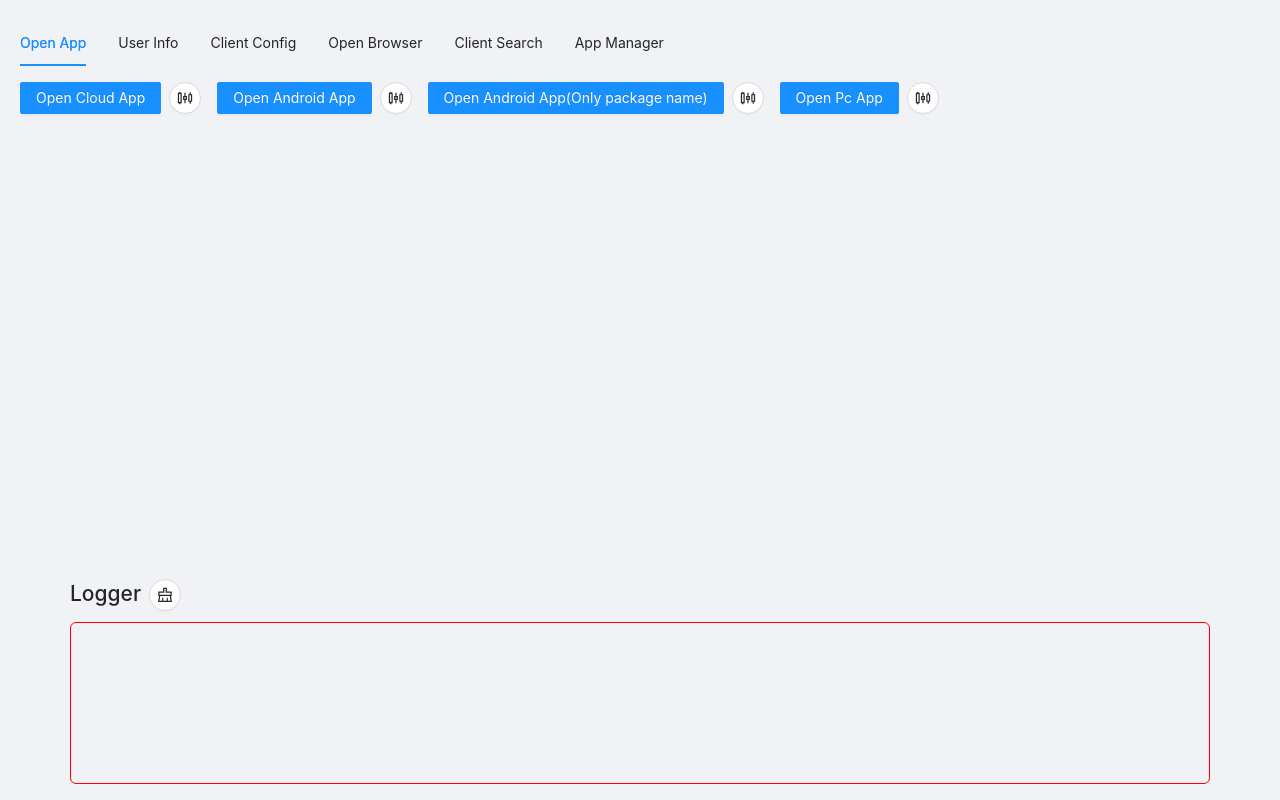
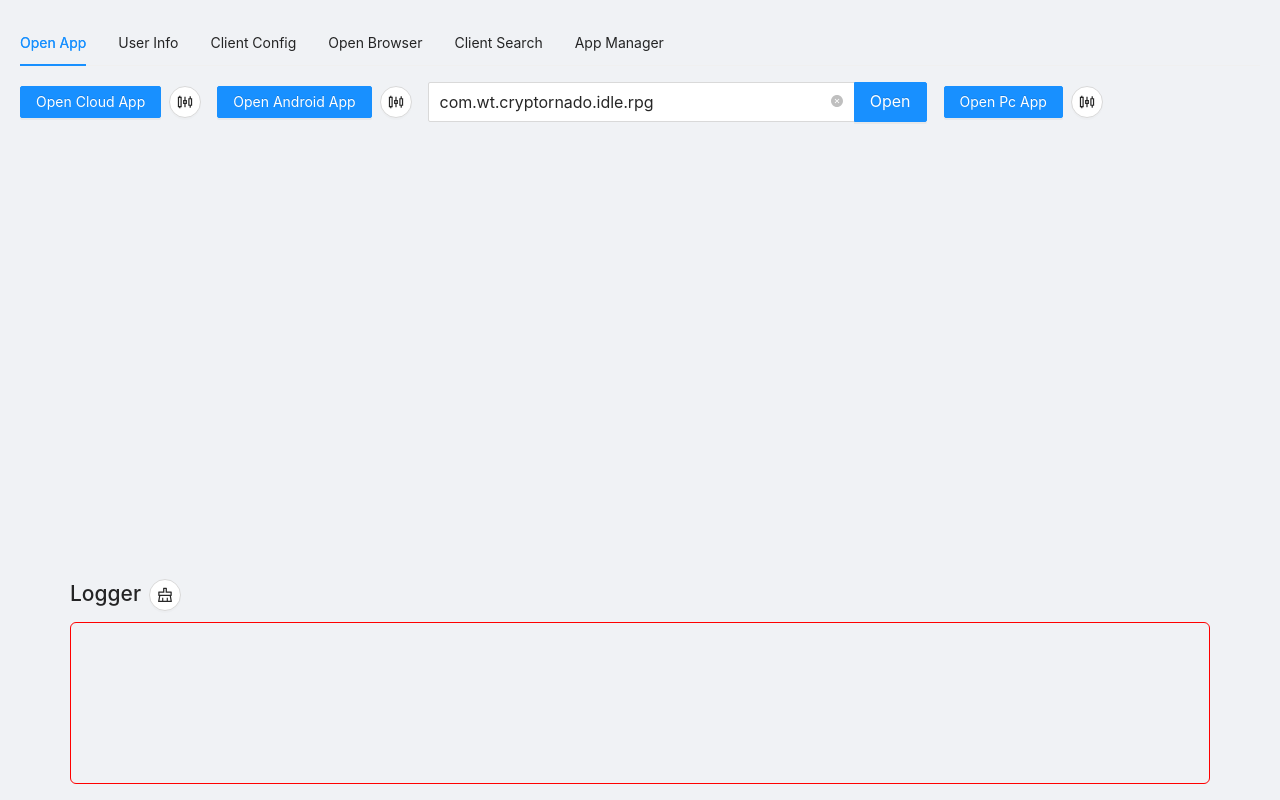
Before and after one commit to summer-bst/qt-webchannel-demo, a React (Create React App) app: page / in a window 1280 px wide. Built offline with nearby package versions, Linux system fonts and the light colour scheme.

Commit message:
fix:dome fix

```diff
--- a/src/components/openApp/Index.tsx
+++ b/src/components/openApp/Index.tsx
@@ -1,7 +1,7 @@
 import React, { useCallback, useState } from "react";
 import { SlidersOutlined } from "@ant-design/icons";
 
-import { Button, Space, Drawer, Form, Input } from "antd";
+import { Button, Space, Drawer, Form, Input, message } from "antd";
 
 import { useImmer } from "use-immer";
 import style from "./index.module.scss";
@@ -25,6 +25,17 @@ const OpenApp: React.FC = () => {
     },
     [config]
   );
+
+  const _onOpenPureApp = useCallback((value: string) => {
+    if (!value) {
+      message.warn("Please input package name.");
+      return;
+    }
+    qwebApi({
+      event: "installOrPlayApp",
+      data: value,
+    });
+  }, []);
 
   //   打开游戏配置
   const _onOpenAppConfig = useCallback((type: string) => {
@@ -80,7 +91,7 @@ const OpenApp: React.FC = () => {
         </Space>
         {/* android app,only packageName */}
         <Space>
-          <Button
+          {/* <Button
             type="primary"
             onClick={() => _onOpenApp("installOrPlayApp", "androidAppPure")}
           >
@@ -91,6 +102,15 @@ const OpenApp: React.FC = () => {
             icon={
               <SlidersOutlined onClick={() => _onOpenAppConfig("androidAppPure")} />
             }
+          /> */}
+          <Input.Search
+            style={{ width: 500 }}
+            placeholder="Input Package Name"
+            allowClear
+            enterButton="Open"
+            size="large"
+            defaultValue="com.wt.cryptornado.idle.rpg"
+            onSearch={_onOpenPureApp}
           />
         </Space>
         {/* pc app */}
```
